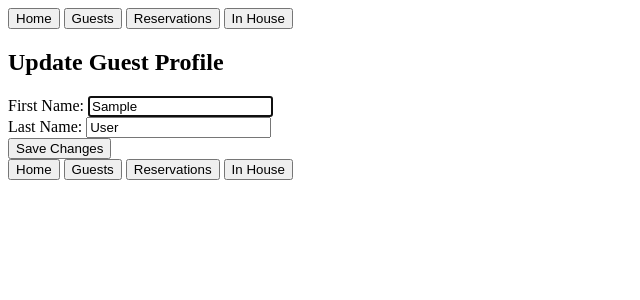
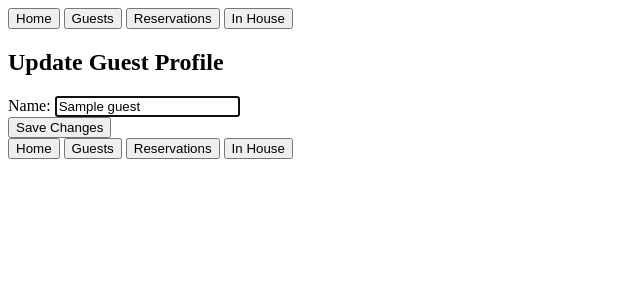
Before and after one commit to selsmie/honest-hotel, a Flask app: page /guests/1/edit in a window 1280 px wide. Shown: the top 300 px of the page, without its empty margins (0-640 px from the left). Run offline with Flask 2, Linux system fonts and the light colour scheme; a database or web service that is not in the repository returns one stand-in record (values such as "Sample title"); some libraries are stand-ins or nearby versions.

Commit message:
combined names into aone field

```diff
--- a/app/controllers/guests_controller.py
+++ b/app/controllers/guests_controller.py
@@ -19,9 +19,8 @@ def new_guest():
 # CREATE
 @guests_blueprint.route('/guests', methods=['POST'])
 def create_guest():
-    first_name = request.form['first_name']
-    last_name = request.form['last_name']
-    new_guest = Guest(first_name, last_name)
+    name = request.form['name']
+    new_guest = Guest(first_name, name)
     guest_repository.save(new_guest)
     return redirect('/guests')
 
@@ -40,9 +39,8 @@ def edit_guest(id):
 # UPDATE
 @guests_blueprint.route('/guests/<id>', methods=['POST'])
 def update_guest(id):
-    first_name = request.form['first_name']
-    last_name = request.form['last_name']
-    updated_guest = Guest(first_name, last_name, id)
+    name = request.form['name']
+    updated_guest = Guest(name, id)
     guest_repository.update(updated_guest)
     return redirect('/guests')
 
--- a/app/db/booking_manager.sql
+++ b/app/db/booking_manager.sql
@@ -4,8 +4,7 @@ DROP TABLE IF EXISTS guests;
 
 CREATE TABLE guests (
     id SERIAL PRIMARY KEY,
-    first_name VARCHAR(255),
-    last_name VARCHAR(255)
+    name VARCHAR(255)
 );
 
 CREATE TABLE rooms (
--- a/app/models/guest.py
+++ b/app/models/guest.py
@@ -1,5 +1,4 @@
 class Guest:
-    def __init__(self, first_name, last_name, id=None):
-        self.first_name = first_name
-        self.last_name = last_name
+    def __init__(self, name, id=None):
+        self.name = name
         self.id = id
--- a/app/repositories/guest_repository.py
+++ b/app/repositories/guest_repository.py
@@ -2,8 +2,8 @@ from db.run_sql import run_sql
 from models.guest import Guest
 
 def save(guest):
-    sql = "INSERT INTO guests (first_name, last_name) VALUES (%s, %s) RETURNING id"
-    values = [guest.first_name, guest.last_name]
+    sql = "INSERT INTO guests (name) VALUES (%s) RETURNING id"
+    values = [guest.name]
     results = run_sql(sql, values)
     id = results[0]['id']
     guest.id = id
@@ -13,7 +13,7 @@ def select_all():
     sql = "SELECT * FROM guests"
     results = run_sql(sql)
     for row in results:
-        guest = Guest(row['first_name'], row['last_name'], row['id'])
+        guest = Guest(row['name'], row['id'])
         guests.append(guest)
     return guests
 
@@ -23,7 +23,7 @@ def select(id):
     values =[id]
     result = run_sql(sql, values)[0]
 
-    guest = Guest(result['first_name'], result['last_name'], result['id'])
+    guest = Guest(result['name'], result['id'])
     return guest
 
 def delete_all():
@@ -36,6 +36,6 @@ def delete(id):
     run_sql(sql, values)
 
 def update(guest):
-    sql = "UPDATE guests SET (first_name, last_name) = (%s, %s) WHERE id = %s"
-    values = [guest.first_name, guest.last_name, guest.id]
+    sql = "UPDATE guests SET (name) = (%s) WHERE id = %s"
+    values = [guest.name, guest.id]
     run_sql(sql, values)
--- a/app/repositories/reservation_repository.py
+++ b/app/repositories/reservation_repository.py
@@ -28,7 +28,7 @@ def select_all():
 def select(id):
     reservation = None
     sql = "SELECT * FROM reservations WHERE id = %s"
-    value = [id]
+    values = [id]
     result = run_sql(sql, values)
     if reservation is not None:
         guest = guest_repository.select(result['guest_id'])
--- a/app/templates/guests/edit.html
+++ b/app/templates/guests/edit.html
@@ -7,12 +7,8 @@
 <form action="/guests/{{ guest.id }}", method='POST'>
   <div>
     <div>
-      <label for="first_name">First Name:</label>
-      <input type="text" id="first_name" name="first_name" value="{{ guest.first_name }}" placeholder="First Name" required autofocus>
-    </div>
-    <div>
-      <label for="last_name">Last Name:</label>
-      <input type="text" id="last_name" name="last_name" value="{{ guest.last_name }}" placeholder="Last Name" required>
+      <label for="name">Name:</label>
+      <input type="text" id="name" name="name" value="{{ guest.name }}" placeholder="Name" required autofocus>
     </div>
     <input type="submit" value="Save Changes">
   </div>
--- a/app/templates/guests/guest.html
+++ b/app/templates/guests/guest.html
@@ -3,7 +3,7 @@
 {% block content %}
 
 {% for guest in guests %}
-  <p>{{guest.first_name}} {{guest.last_name}}</p>
+  <p>{{guest.name}}</p>
   <form action="/guests/{{guest.id}}/edit" value='edit'>
     <button>Edit</button>
   </form>
--- a/app/templates/guests/show.html
+++ b/app/templates/guests/show.html
@@ -2,6 +2,6 @@
 
 {% block content %}
 
-{{guest.first_name}}
+{{guest.name}}
 
 {% endblock  %}
--- a/app/templates/reservations/reservation.html
+++ b/app/templates/reservations/reservation.html
@@ -4,12 +4,13 @@
 
 {% for reservation in reservations %}
   <p>Reservation Number: {{reservation.id}}</p>
-  <p>Guest Name: {{reservation.guest.first_name}} {{reservation.guest.last_name}}</p>
+  <p>Guest Name: {{reservation.guest.name}}</p>
+  <p>Arrival Date: {{reservation.date}}</p>
   <p>Room: {{reservation.room.room_number}}</p>
   <form action="/reservations/{{reservation.id}}/edit" value='edit'>
     <button>Edit</button>
   </form>
-  <form action="/reservations/{{reservation.id}}/edit" method="POST">
+  <form action="/reservations/{{reservation.id}}/delete" method="POST">
     <input type="submit" value="Delete">
   </form>
 
```
Also changed, not shown: app/console.py (+5 -5 lines), app/controllers/reservations_controller.py (+5 -9 lines), app/templates/guests/new.html (+2 -6 lines), app/templates/reservations/new.html (+7 -18 lines), app/tests/guest_test.py (+2 -2 lines).
